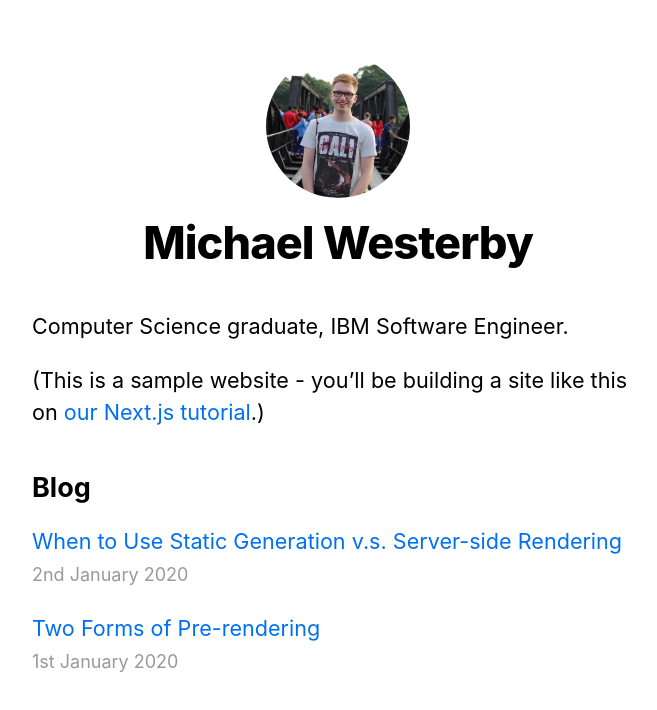
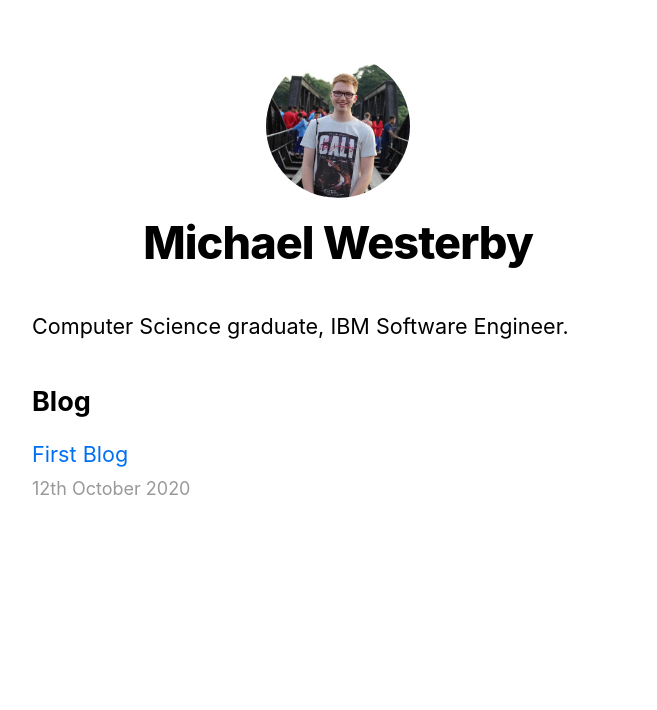
Before and after one commit to mwesterby/michaelwesterby.com, a Next.js app: page / in a window 1280 px wide. Shown: the top 710 px of the page, without its empty margins (302-959 px from the left). Built offline with nearby package versions, Linux system fonts and the light colour scheme.

Commit message:
Removed template content

```diff
--- a/components/layout.js
+++ b/components/layout.js
@@ -4,25 +4,15 @@ import utilStyles from '../styles/utils.module.css'
 import Link from 'next/link'
 
 const name = 'Michael Westerby'
-export const siteTitle = 'Next.js Sample Website'
+export const siteTitle = name
 
 export default function Layout({ children, home }) {
   return (
     <div className={styles.container}>
       <Head>
         <link rel="icon" href="/favicon.ico" />
-        <meta
-          name="description"
-          content="Learn how to build a personal website using Next.js"
-        />
-        <meta
-          property="og:image"
-          content={`https://og-image.now.sh/${encodeURI(
-            siteTitle
-          )}.png?theme=light&md=0&fontSize=75px&images=https%3A%2F%2Fassets.vercel.com%2Fimage%2Fupload%2Ffront%2Fassets%2Fdesign%2Fnextjs-black-logo.svg`}
-        />
+        <meta name="description" content="Michael Westerby - Personal Website" />
         <meta name="og:title" content={siteTitle} />
-        <meta name="twitter:card" content="summary_large_image" />
       </Head>
       <header className={styles.header}>
         {home ? (
--- a/pages/404.js
+++ b/pages/404.js
@@ -1,3 +1,5 @@
 export default function Custom404() {
-  return <h1>404 - Page Not Found</h1>
+  return (
+      <h1>404 Page Not Found</h1>
+  )
 }
--- a/pages/index.js
+++ b/pages/index.js
@@ -13,9 +13,6 @@ export default function Home({ allPostsData }) {
       </Head>
       <section className={utilStyles.headingMd}>
         <p>Computer Science graduate, IBM Software Engineer.</p>
-        <p>
-          (This is a sample website - you’ll be building a site like this on <a href="https://nextjs.org/learn">our Next.js tutorial</a>.)
-        </p>
       </section>
       <section className={`${utilStyles.headingMd} ${utilStyles.padding1px}`}>
         <h2 className={utilStyles.headingLg}>Blog</h2>
--- /dev/null
+++ b/posts/first-blog.md
@@ -0,0 +1,6 @@
+---
+title: 'First Blog'
+date: '2020-10-12'
+---
+
+Placeholder for first blog post.
--- a/posts/pre-rendering.md
+++ /dev/null
@@ -1,11 +0,0 @@
----
-title: 'Two Forms of Pre-rendering'
-date: '2020-01-01'
----
-
-Next.js has two forms of pre-rendering: **Static Generation** and **Server-side Rendering**. The difference is in **when** it generates the HTML for a page.
-
-- **Static Generation** is the pre-rendering method that generates the HTML at **build time**. The pre-rendered HTML is then _reused_ on each request.
-- **Server-side Rendering** is the pre-rendering method that generates the HTML on **each request**.
-
-Importantly, Next.js lets you **choose** which pre-rendering form to use for each page. You can create a "hybrid" Next.js app by using Static Generation for most pages and using Server-side Rendering for others.
--- a/posts/ssg-ssr.md
+++ /dev/null
@@ -1,19 +0,0 @@
----
-title: 'When to Use Static Generation v.s. Server-side Rendering'
-date: '2020-01-02'
----
-
-We recommend using **Static Generation** (with and without data) whenever possible because your page can be built once and served by CDN, which makes it much faster than having a server render the page on every request.
-
-You can use Static Generation for many types of pages, including:
-
-- Marketing pages
-- Blog posts
-- E-commerce product listings
-- Help and documentation
-
-You should ask yourself: "Can I pre-render this page **ahead** of a user's request?" If the answer is yes, then you should choose Static Generation.
-
-On the other hand, Static Generation is **not** a good idea if you cannot pre-render a page ahead of a user's request. Maybe your page shows frequently updated data, and the page content changes on every request.
-
-In that case, you can use **Server-Side Rendering**. It will be slower, but the pre-rendered page will always be up-to-date. Or you can skip pre-rendering and use client-side JavaScript to populate data.
```
